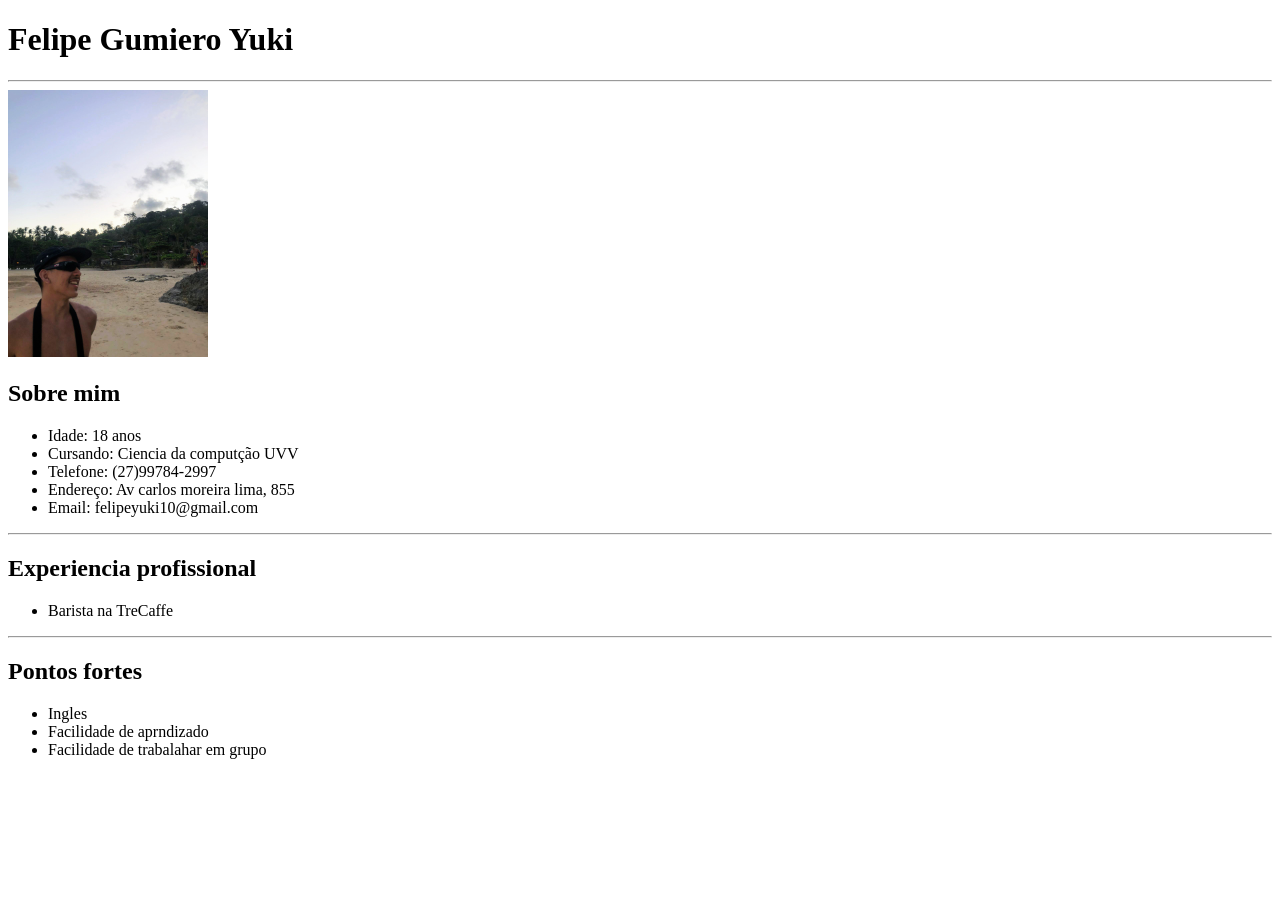
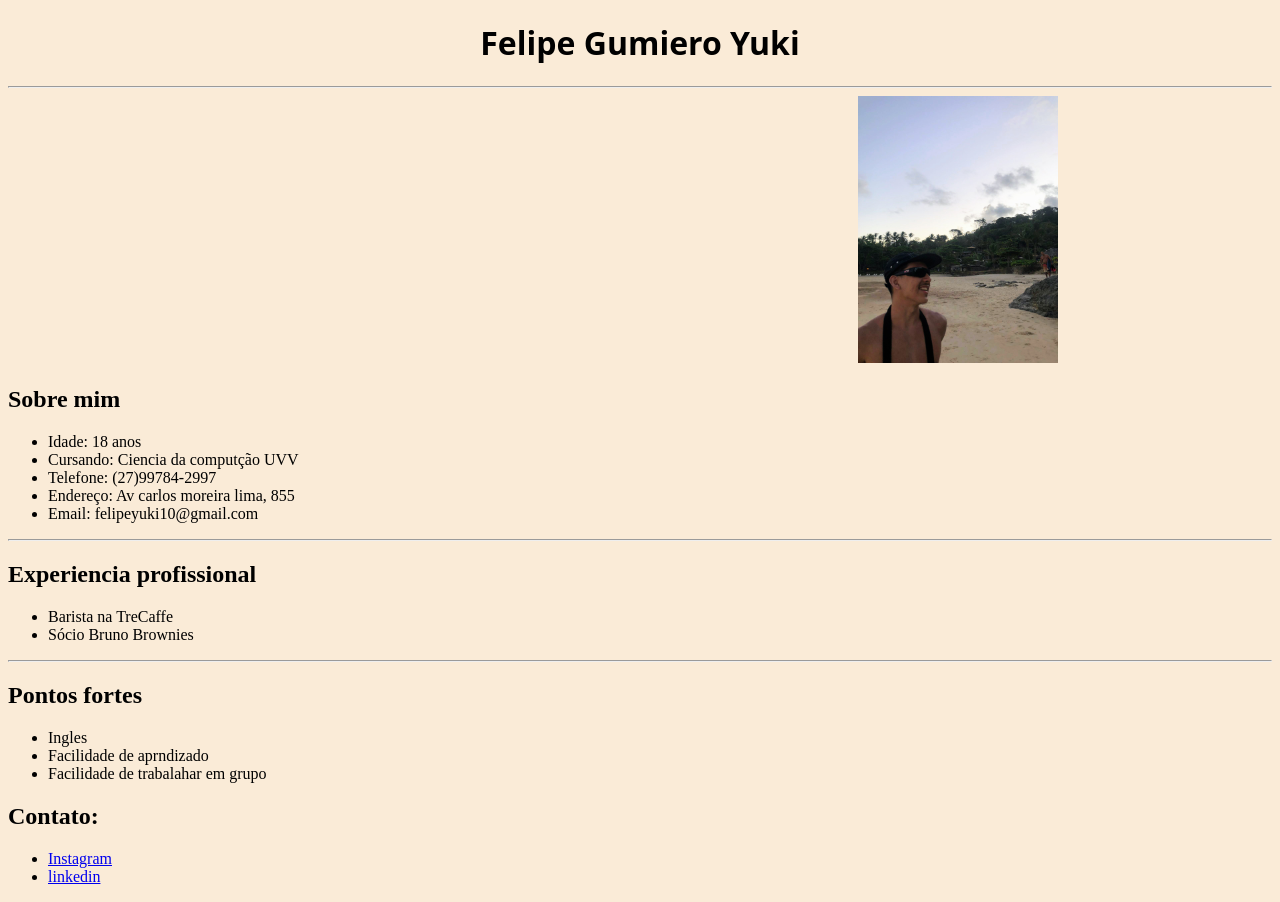
Before and after one commit to felipeyuki10/curr-culoCC1MD, a plain HTML site: page index.html in a window 1280 px wide. Before the commit the page ends 800 px from the top, so only its background shows below. Drawn offline with Linux system fonts and the light colour scheme.

Commit message:
Add files via upload

```diff
--- a/index.html
+++ b/index.html
@@ -1,9 +1,9 @@
 <!DOCTYPE html>
-<html lang="en">
-
+<hmtl lang="en">
 
     <head>
-        <title> Curriculo Felipe Yuki</title>
+        <title>Aula</title>
+        <link rel="stylesheet" href="./style.css">
     </head>
 
         <body>
@@ -25,6 +25,7 @@
             <h2>Experiencia profissional</h2>
             <ul>
                 <li>Barista na TreCaffe</li>
+                <li>Sócio Bruno Brownies</li>
 
             </ul>
             <hr/>
@@ -36,8 +37,20 @@
                 <li>Facilidade de trabalahar em grupo</li>
             </ul>
 
+            <h2>Contato: </h2>
+                <ul>
+                    <li>
+                        <a href="https://www.instagram.com/felipeyuki10/">Instagram</a>
+                    </li>
+                    <li>
+                        <a href="https://br.linkedin.com/in/felipe-gumiero-yuki-7280122b2?trk=people-guest_people_search-card">linkedin</a>
+                    </li>
+                </ul>
 
 
 
 
-</html>
+
+
+
+</hmtl>
--- /dev/null
+++ b/style.css
@@ -0,0 +1,24 @@
+
+* {@import url('https://fonts.googleapis.com/css2?family=Open+Sans:ital,wght@0,300..800;1,300..800&display=swap')
+
+}
+
+
+html{
+    background-color: antiquewhite;
+}
+
+h1{
+    text-align: center;
+    font-family: "Open Sans", sans-serif;
+  font-optical-sizing: auto;
+  font-weight: <weight>;
+  font-style: normal;
+  font-variation-settings:
+    "wdth" 100;
+}
+
+img{
+    margin-left: 850px;
+
+}
```
